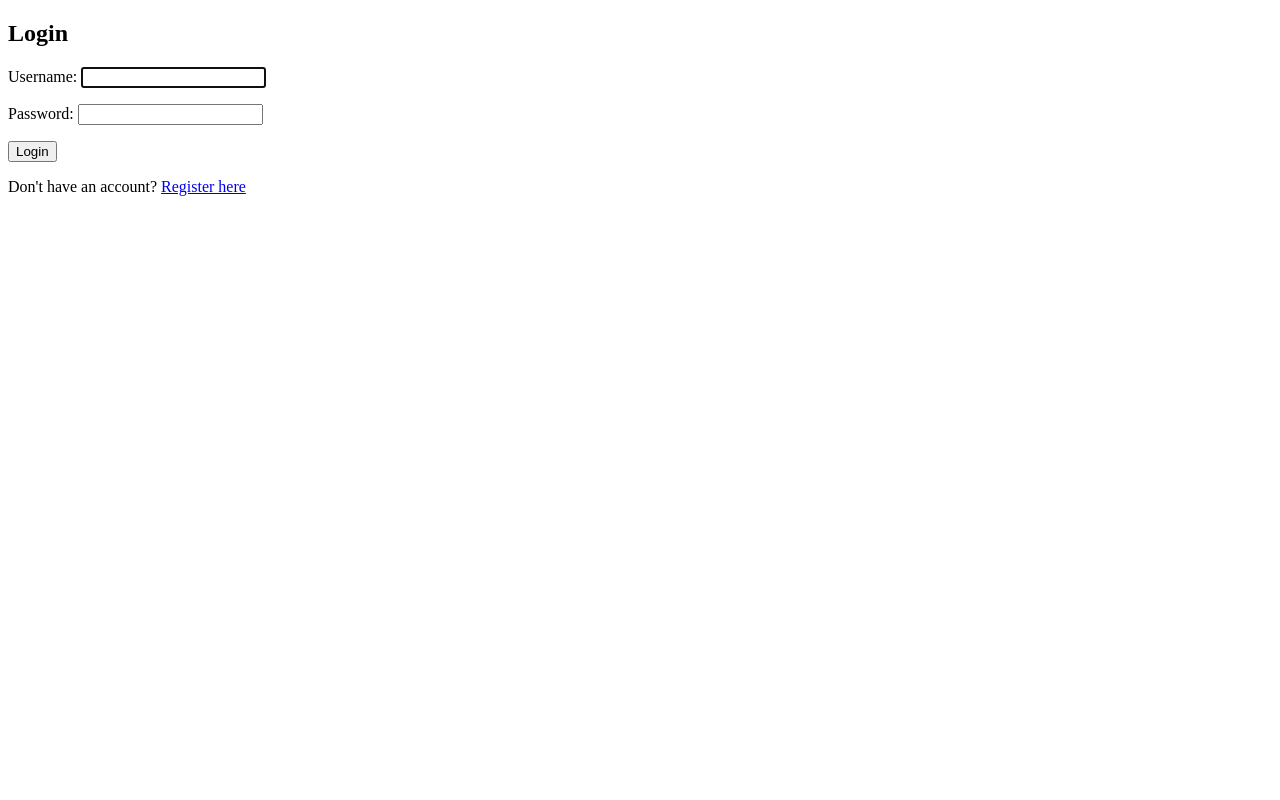
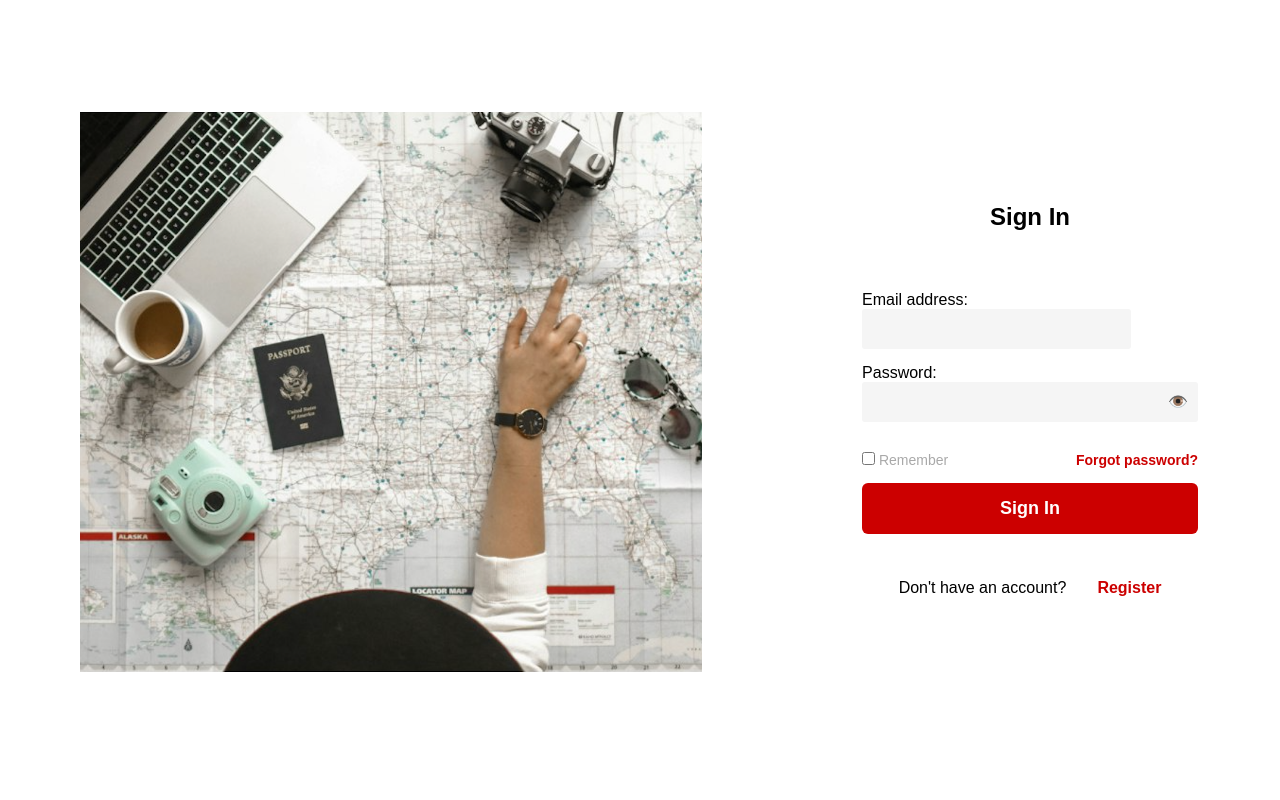
Before and after one commit to gevorgharutyunyan/tour-connect, a Django app: page /accounts/login/ in a window 1280 px wide. Run offline with Django 4.2, Linux system fonts and the light colour scheme.

Commit message:
Added style for login page

```diff
--- a/apps/accounts/forms.py
+++ b/apps/accounts/forms.py
@@ -1,19 +1,22 @@
 # apps/accounts/forms.py
 from django import forms
+from django.contrib.auth.forms import AuthenticationForm
 from django.contrib.auth.forms import UserCreationForm
+
 from .models import User
 
 
+class CustomLoginForm(AuthenticationForm):
+    username = forms.CharField(
+        label="Email address",  # Change the displayed label
+        # widget=forms.EmailInput(attrs={'autofocus': True})  # Change input type to email
+    )
+
+
 class UserTypeForm(forms.Form):
-    USER_TYPES = (
-        ('tourist', 'I am a Tourist'),
-        ('guide', 'I am a Guide'),
-    )
-    user_type = forms.ChoiceField(
-        choices=USER_TYPES,
-        widget=forms.RadioSelect,
-        label="What type of account would you like to create?"
-    )
+    USER_TYPES = (('tourist', 'I am a Tourist'), ('guide', 'I am a Guide'),)
+    user_type = forms.ChoiceField(choices=USER_TYPES, widget=forms.RadioSelect,
+        label="What type of account would you like to create?")
 
 
 class TouristRegistrationForm(UserCreationForm):
@@ -24,8 +27,7 @@ class TouristRegistrationForm(UserCreationForm):
 
     class Meta:
         model = User
-        fields = ('email', 'username', 'first_name', 'last_name',
-                  'phone_number', 'password1', 'password2')
+        fields = ('email', 'username', 'first_name', 'last_name', 'phone_number', 'password1', 'password2')
 
     def save(self, commit=True):
         user = super().save(commit=False)
@@ -47,10 +49,9 @@ class GuideRegistrationForm(UserCreationForm):
 
     class Meta:
         model = User
-        fields = ('email', 'username', 'first_name', 'last_name',
-                  'phone_number', 'guide_license_number',
-                  'years_of_experience', 'verification_documents',
-                  'password1', 'password2')
+        fields = (
+        'email', 'username', 'first_name', 'last_name', 'phone_number', 'guide_license_number', 'years_of_experience',
+        'verification_documents', 'password1', 'password2')
 
     def save(self, commit=True):
         user = super().save(commit=False)
--- a/apps/accounts/views.py
+++ b/apps/accounts/views.py
@@ -3,10 +3,11 @@ from django.views import View
 from django.contrib.auth import login
 from django.contrib import messages
 from django.contrib.auth.views import LoginView
-from .forms import UserTypeForm, TouristRegistrationForm, GuideRegistrationForm
+from .forms import UserTypeForm, TouristRegistrationForm, GuideRegistrationForm, CustomLoginForm
 
 class CustomLoginView(LoginView):
     template_name = 'accounts/login.html'
+    form_class = CustomLoginForm
     redirect_authenticated_user = True
 
 
--- /dev/null
+++ b/static/css/login.css
@@ -0,0 +1,163 @@
+* {
+    margin: 0;
+    padding: 0;
+    box-sizing: border-box;
+}
+
+body {
+    font-family: Arial, sans-serif;
+    background-color: #f5f5f5;
+    display: flex;
+    justify-content: center;
+    align-items: center;
+    width: 100vw;
+    height: 100vh;
+}
+
+.main-container {
+    display: flex;
+    width: 100vw;
+    height: 100vh;
+    background: white;
+    justify-content: center;
+    align-items: center;
+}
+
+.container {
+    display: flex;
+    width: 80vw; /* Reduce overall container width */
+    height: 80vh;
+    background: white;
+    border-radius: 8px;
+    box-shadow: 0 0 10px rgba(0, 0, 0, 0.1);
+    overflow: hidden;
+}
+
+.image-section {
+    width: 50%; /* Reduced width */
+    height: 70%; /* Prevents it from touching top/bottom */
+    background: url("/static/images/login_page.png") center/cover no-repeat;
+    margin-right: 3rem; /* Moves it slightly towards the middle */
+    margin-bottom: 1rem;
+    margin-left: 5rem;
+}
+
+.form-section {
+    width: 40%;  /* Smaller form area */
+    display: flex;
+    flex-direction: column;
+    justify-content: center;
+    align-items: center;
+    padding: 40px;
+    margin-left: 30px;
+}
+
+.form-content {
+    width: 80%; /* Smaller input area */
+}
+
+h2 {
+    text-align: center;
+    margin-bottom: 60px;
+    font-size: 24px;
+}
+
+.styled-form p {
+    margin-bottom: 15px;
+    position: relative;
+}
+
+.styled-form input {
+    width: 80%;
+    height: 40px;
+    padding: 10px;
+    border: 2px  #ccc;
+    border-radius: 3px;
+    background-color: #f5f5f5;
+    margin-bottom: 15px;
+}
+
+/* Password Field with Icon */
+.password-container {
+    position: relative;
+}
+
+.password-container input {
+    width: 100%;
+    padding-right: 40px;
+}
+
+.password-container .toggle-password {
+    position: absolute;
+    right: 10px;
+    top: 50%;
+    transform: translateY(-50%);
+    cursor: pointer;
+    color: #666;
+}
+
+/* Remember Me & Forgot Password */
+.remember-forgot {
+    display: flex;
+    justify-content: space-between;
+    font-size: 14px;
+    margin-bottom: 15px;
+
+}
+
+.remember-forgot a {
+    text-decoration: none;
+    color: #c00;
+    font-weight: bold;
+}
+
+.remember-forgot label{
+    text-decoration: none;
+    color: darkgray;
+}
+
+/* Sign In Button */
+.btn {
+    background: #c00;
+    color: white;
+    padding: 15px;
+    border: none;
+    width: 100%;
+    border-radius: 6px;
+    cursor: pointer;
+    font-size: 18px;
+    font-weight: bold;
+}
+
+/* Register */
+.register {
+    text-align: center;
+    margin-top: 45px;
+
+}
+
+.register a {
+    color: #c00;
+    text-decoration: none;
+    font-weight: bold;
+}
+
+/* Responsive for Smaller Screens */
+@media (max-width: 200px) {
+    .main-container {
+        flex-direction: column-reverse;
+    }
+
+    .image-section {
+        width: 100%;
+        height: 250px;
+    }
+
+    .form-section {
+        width: 100%;
+    }
+
+    .form-content {
+        width: 90%;
+    }
+}
--- a/templates/accounts/login.html
+++ b/templates/accounts/login.html
@@ -1,15 +1,52 @@
 {% extends 'base.html' %}
+{% load static %}
 
 {% block content %}
-<div class="container mx-auto mt-8 max-w-md">
-    <h2 class="text-2xl font-bold mb-6">Login</h2>
-    <form method="post" class="space-y-4">
-        {% csrf_token %}
-        {{ form.as_p }}
-        <button type="submit" class="bg-blue-500 text-white px-4 py-2 rounded">Login</button>
-    </form>
-    <p class="mt-4">
-        Don't have an account? <a href="{% url 'select_user_type' %}" class="text-blue-500">Register here</a>
-    </p>
+    <meta charset="UTF-8">
+    <meta name="viewport" content="width=device-width, initial-scale=1.0">
+    <title>Sign In</title>
+    <link rel="stylesheet" type="text/css" href="{% static 'css/login.css' %}">
+
+<body>
+<div class="main-container">
+    <!-- Image on the Right Side -->
+    <div class="image-section"></div>
+
+    <!-- Login Form -->
+    <div class="form-section">
+        <div class="form-content">
+            <h2>Sign In</h2>
+            <form method="post">
+                {% csrf_token %}
+                <div class="styled-form">
+                    {{ form.username.label_tag }}
+                    {{ form.username }}
+                    <p class="password-container">
+                        {{ form.password.label_tag }}
+                        {{ form.password }}
+                        <span class="toggle-password" onclick="togglePassword()">👁️</span>
+                    </p>
+                </div>
+                <div class="remember-forgot">
+                    <label><input type="checkbox" name="remember"> Remember</label>
+                    <a href="#">Forgot password?</a>
+                </div>
+                <button type="submit" class="btn">Sign In</button>
+            </form>
+            <div class="register">
+                <p>Don't have an account? <a href="{% url 'select_user_type' %}">&nbsp;&nbsp;&nbsp;&nbsp;&nbsp;&nbsp;Register</a></p>
+            </div>
+        </div>
+    </div>
 </div>
+
+<script>
+function togglePassword() {
+    let passwordInput = document.querySelector('.password-container input');
+    let type = passwordInput.type === 'password' ? 'text' : 'password';
+    passwordInput.type = type;
+}
+</script>
+
+</body>
 {% endblock %}
```
Also changed, not shown: config/settings.py (+7 -2 lines), static/images/login_page.png (added).
